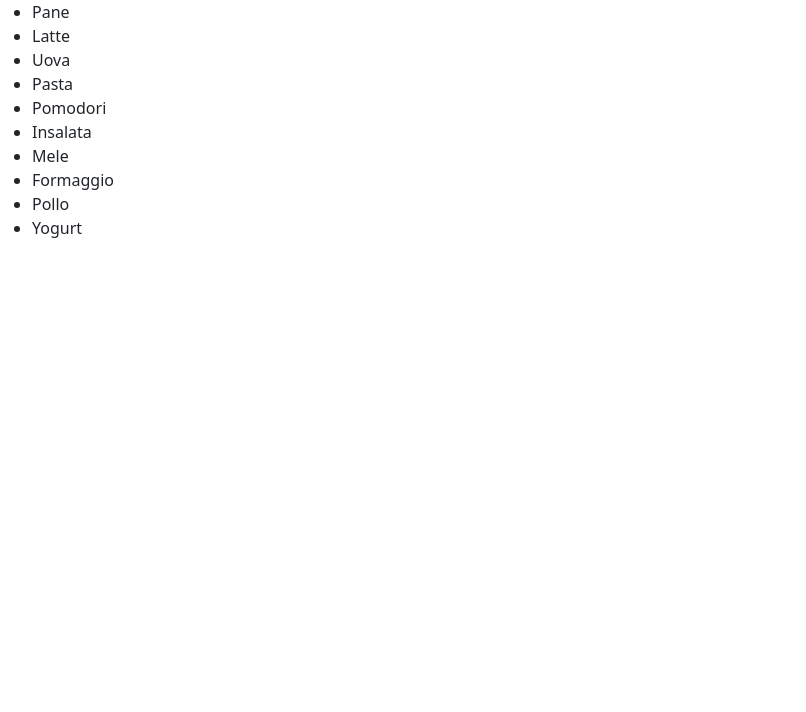
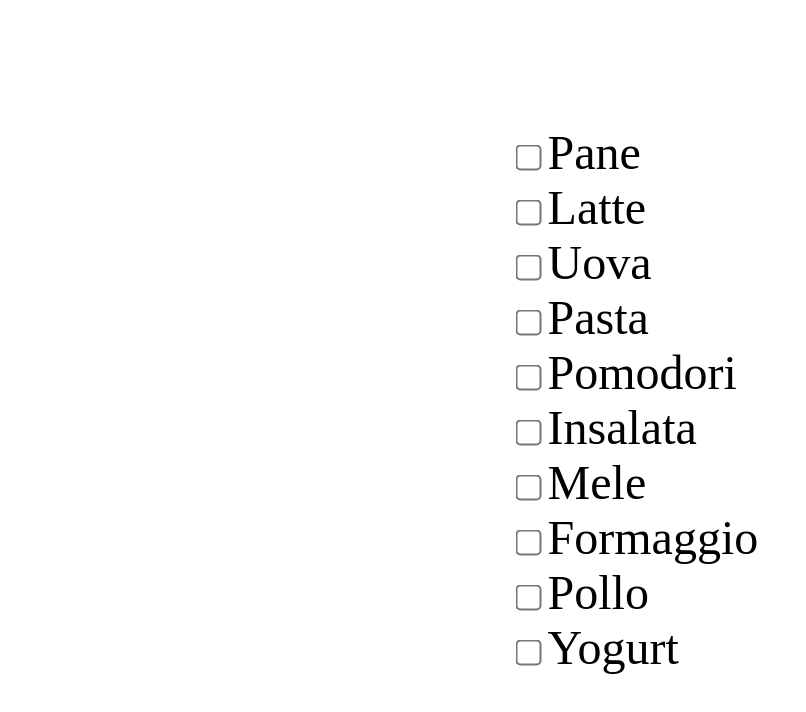
Before and after one commit to LorisGalleana/js-lista-spesa, a plain HTML site: page index.html in a window 1280 px wide. Shown: the whole page, without its empty margins (0-806 px from the left). Drawn offline with nearby package versions, Linux system fonts and the light colour scheme.

Commit message:
ESERCIZIO COMPLETATO

```diff
--- a/CSS/style.css
+++ b/CSS/style.css
@@ -0,0 +1,22 @@
+* {
+    margin: 0;
+    padding: 0;
+    box-sizing: border-box;
+}
+.frigorifero {
+    width: 100vw;
+    height: 100vh;
+    display: flex;
+    justify-content: center;
+    align-items: center;
+}
+
+.spesa {
+    list-style: none;
+    font-size: 48px;
+}
+input {
+        transform: scale(2);
+        vertical-align: middle;
+        margin-right: 1vw;
+}
--- a/index.html
+++ b/index.html
@@ -6,8 +6,8 @@
     <!-- FONT AWESOME -->
     <link rel="stylesheet" href="https://cdnjs.cloudflare.com/ajax/libs/font-awesome/6.5.2/css/all.min.css" integrity="sha512-SnH5WK+bZxgPHs44uWIX+LLJAJ9/2PkPKZ5QiAj6Ta86w+fsb2TkcmfRyVX3pBnMFcV7oQPJkl9QevSCWr3W6A==" crossorigin="anonymous" referrerpolicy="no-referrer" />
     <!-- BOOTSTRAP -->
-    <link rel="stylesheet" href="https://cdn.jsdelivr.net/npm/bootstrap-icons@1.11.3/font/bootstrap-icons.min.css">
-    <link href="https://cdn.jsdelivr.net/npm/bootstrap@5.2.3/dist/css/bootstrap.min.css" rel="stylesheet" integrity="sha384-rbsA2VBKQhggwzxH7pPCaAqO46MgnOM80zW1RWuH61DGLwZJEdK2Kadq2F9CUG65" crossorigin="anonymous">
+    <!-- <link rel="stylesheet" href="https://cdn.jsdelivr.net/npm/bootstrap-icons@1.11.3/font/bootstrap-icons.min.css">
+    <link href="https://cdn.jsdelivr.net/npm/bootstrap@5.2.3/dist/css/bootstrap.min.css" rel="stylesheet" integrity="sha384-rbsA2VBKQhggwzxH7pPCaAqO46MgnOM80zW1RWuH61DGLwZJEdK2Kadq2F9CUG65" crossorigin="anonymous"> -->
     <!-- MY CSS -->
     <link rel="stylesheet" href="CSS/style.css">
     <title>Document</title>
--- a/myscript.js
+++ b/myscript.js
@@ -8,7 +8,7 @@ while (i < elencoSpesa.length) {
 
     let frigoriferoContent =
     `
-        <li>${itemList}</li>
+        <li><input type="checkbox">${itemList}</li>
     `
     listaSpesa.innerHTML += frigoriferoContent;
     i++;
```
